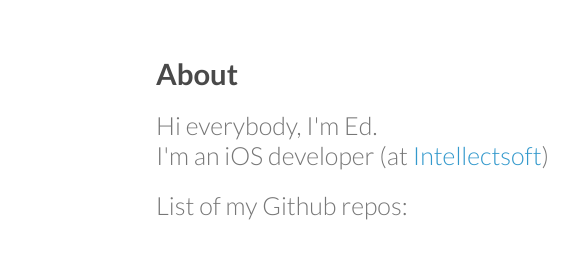
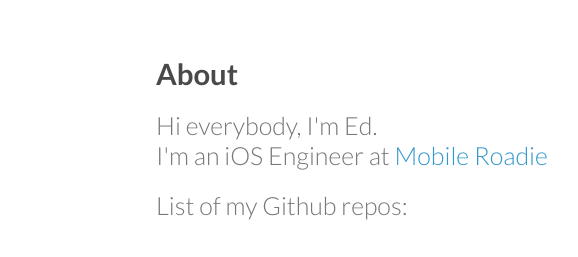
Before and after one commit to somedev/somedev.github.io, a plain HTML site: page index.html in a window 1280 px wide. Shown: the top 257 px of the page, 414-992 px from the left. Drawn offline with nearby package versions, Linux system fonts and the light colour scheme.

Commit message:
Description updaed

```diff
--- a/index.html
+++ b/index.html
@@ -58,7 +58,7 @@
                 <h3>
                     <a id="support-or-contact" class="anchor" href="#support-or-contact" aria-hidden="true"><span class="octicon octicon-link"></span></a>About
                 </h3>
-                <p>Hi everybody, I'm Ed. <br/> I'm an iOS developer (at  <a href="http://intellectsoft.net" onclick="trackOutboundLink('http://intellectsoft.net'); return false;">Intellectsoft</a>)</p>
+                <p>Hi everybody, I'm Ed. <br/> I'm an iOS Engineer at <a href="https://mobileroadie.com" onclick="trackOutboundLink('https://mobileroadie.com'); return false;">Mobile Roadie</a></p>
                 <p>List of my Github repos:</p>
                 <div class="projects">
                     <div class="repo" data-repo="somedev/animations-in-ios"></div>
```
